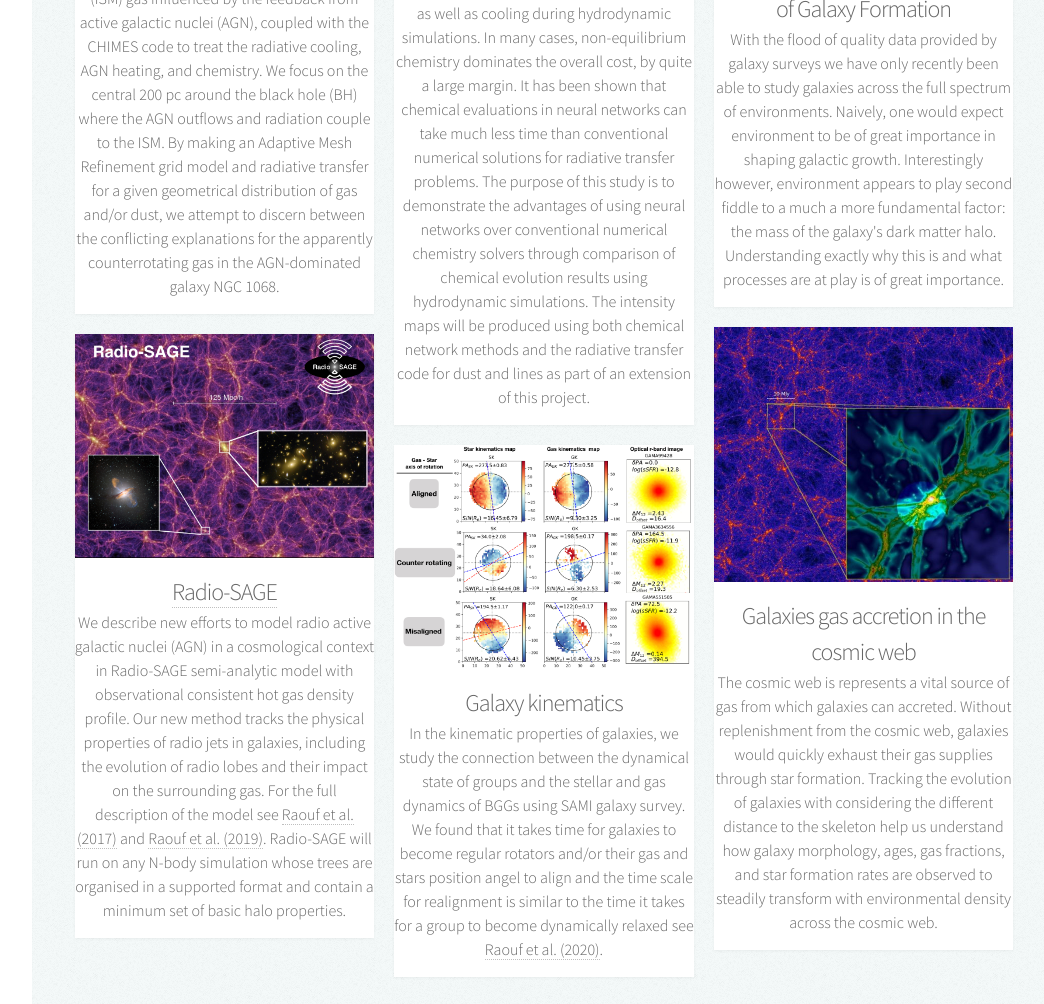
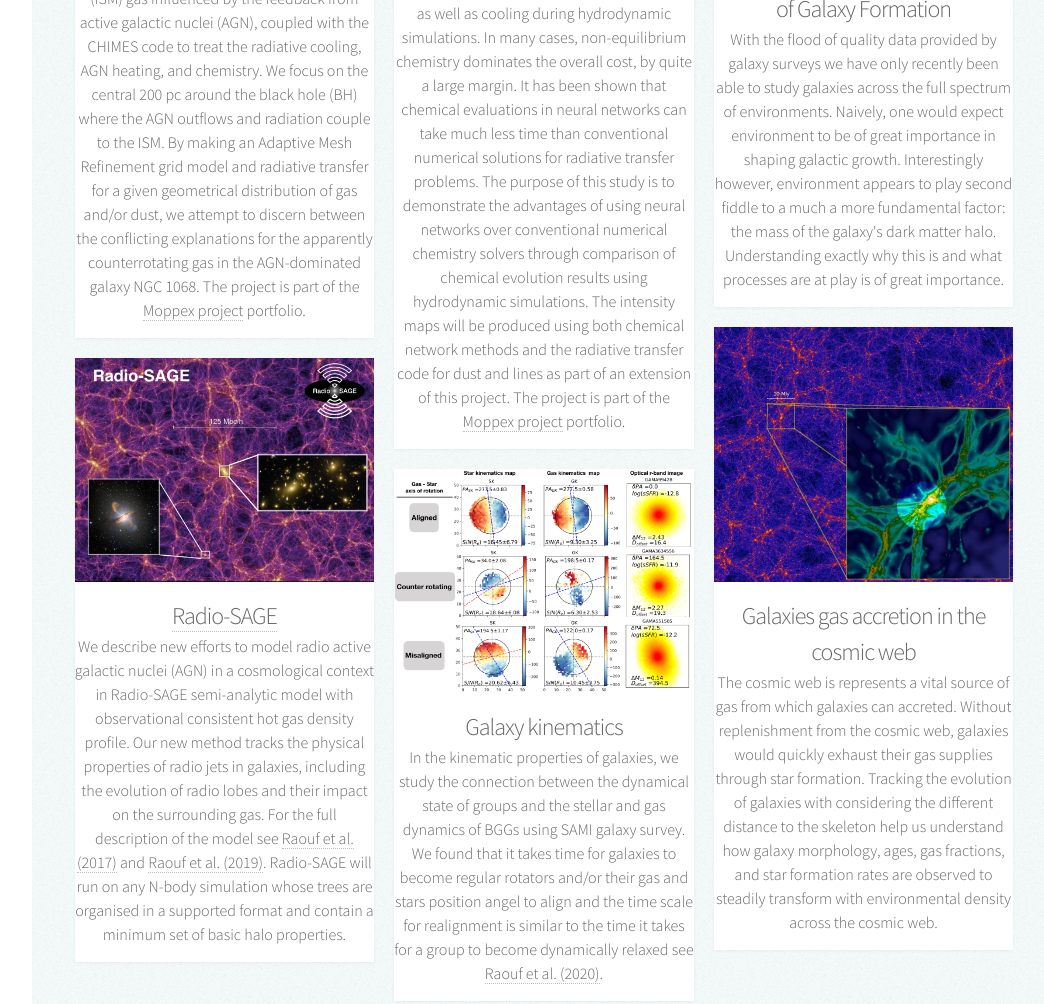
Before and after one commit to mojtabaraouf/mojtabaraouf.github.io, a plain HTML site: page index.html in a window 1280 px wide. Shown: the part 970-1974 px from the top of the page, without its empty margins (224-1268 px from the left). Drawn offline with Linux system fonts and the light colour scheme.

Commit message:
Update index.html

```diff
--- a/index.html
+++ b/index.html
@@ -130,7 +130,8 @@
 
 											<h4>Hydrodynamic simulation</h4>
 											<h3> We present hydrodynamic simulations of the chemical evolution of the interstellar medium (ISM) gas influenced by the feedback from active galactic nuclei (AGN), coupled with the CHIMES code to treat the radiative cooling, AGN heating, and chemistry. We focus on the central 200 pc around the black hole (BH) where the AGN outflows and radiation couple to the ISM.
-											By making an Adaptive Mesh Refinement grid model and radiative transfer for a given geometrical distribution of gas and/or dust,  we attempt to discern between the conflicting explanations for the apparently counterrotating gas in the AGN-dominated galaxy NGC 1068.</h3>
+											By making an Adaptive Mesh Refinement grid model and radiative transfer for a given geometrical distribution of gas and/or dust,  we attempt to discern between the conflicting explanations for the apparently counterrotating gas in the AGN-dominated galaxy NGC 1068.
+											The project is part of the <a href="https://moppex.github.io/people.html" target="_blank">Moppex project</a> portfolio. </h3>
 										</header>
 									</article>
 									<article style="color:black;font-size:20px;" class="item">
@@ -148,7 +149,8 @@
 										<header>
 											<h4>Machine learning</h4>
 											<h3>There are some chemical networks which use external libraries for solving thermochemistry as well as cooling during hydrodynamic simulations. In many cases, non-equilibrium chemistry dominates the overall cost, by quite a large margin. It has been shown that chemical evaluations in neural networks can take much less time than conventional numerical solutions for radiative transfer problems.
-											The purpose of this study is to demonstrate the advantages of using neural networks over conventional numerical chemistry solvers through comparison of chemical evolution results using hydrodynamic simulations. The intensity maps will be produced using both chemical network methods and the radiative transfer code for dust and lines as part of an extension of this project. </h3>
+											The purpose of this study is to demonstrate the advantages of using neural networks over conventional numerical chemistry solvers through comparison of chemical evolution results using hydrodynamic simulations. The intensity maps will be produced using both chemical network methods and the radiative transfer code for dust and lines as part of an extension of this project.
+											The project is part of the <a href="https://moppex.github.io/people.html" target="_blank">Moppex project</a> portfolio. </h3></h3>
 										</header>
 									</article>
 									<article style="color:black;font-size:20px;" class="item">
```
